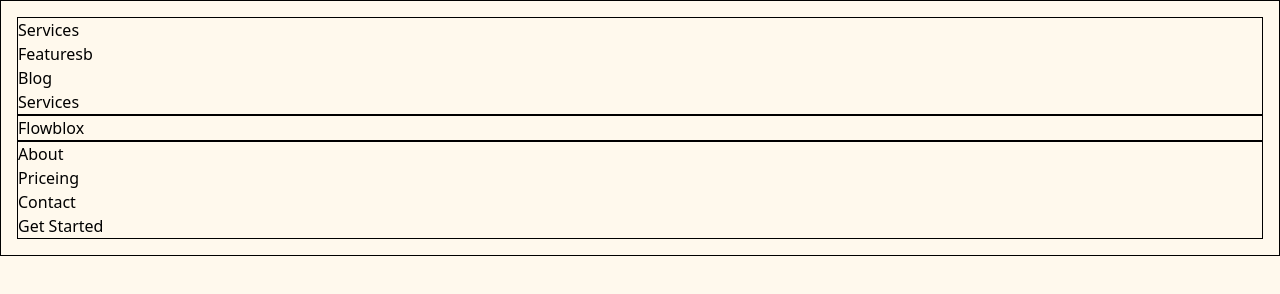
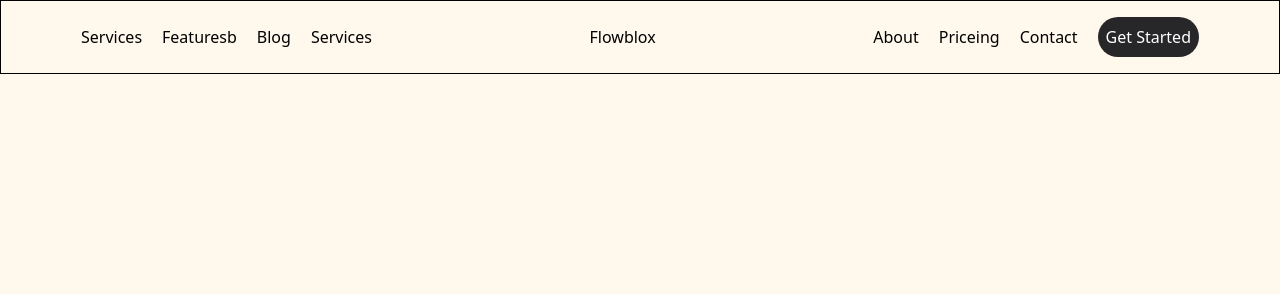
Before and after one commit to mondalujjwayini2001-cmyk/LandingPageClone, a plain HTML site: page index.html in a window 1280 px wide. Drawn offline with nearby package versions, Linux system fonts and the light colour scheme.

Commit message:
added style to nav bar

```diff
--- a/index.html
+++ b/index.html
@@ -10,21 +10,24 @@
 
 <body class="bg-[#fff9ed]">
     <!-- navbar -->
-    <nav class="border p-4">
-        <div class="border ">
+    <nav class="border p-4 flex justify-between px-20">
+        <!-- 1st navigation bar of divs -->
+        <div class=" flex gap-5 items-center ">
             <h2>Services</h2>
             <h2>Featuresb</h2>
             <h2>Blog</h2>
             <h2>Services</h2>
         </div>
-        <div class="border ">
+        <!-- logo div -->
+        <div class="flex items-center">
             <h2>Flowblox</h2>
         </div>
-        <div class="border ">
+        <!-- last navigation bar -->
+        <div class=" flex gap-5 items-center">
             <h2>About</h2>
             <h2>Priceing</h2>
             <h2>Contact</h2>
-            <button>Get Started</button>
+            <button class="bg-zinc-800 text-white rounded-full px-2 py-2">Get Started</button>
         </div>
     </nav>
 </body>
```
